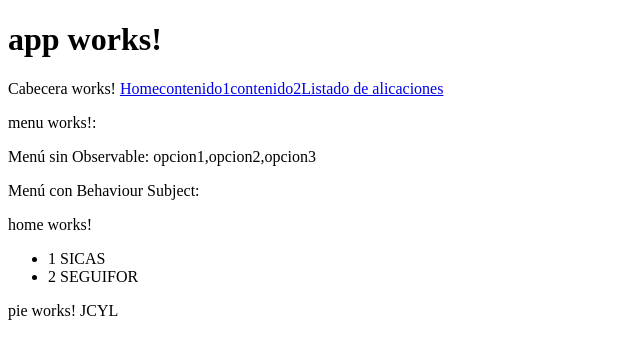
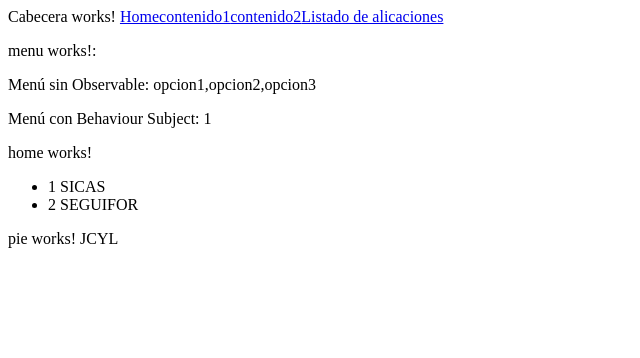
Before and after one commit to felixosle/Angular2-Playground, an Angular app: page /aplicaciones in a window 1280 px wide. Shown: the top 358 px of the page, without its empty margins (0-640 px from the left). Built offline with nearby package versions, Linux system fonts and the light colour scheme.

Commit message:
BehaviorSubject con number funcionando

```diff
--- a/src/app/aplicacion.service.ts
+++ b/src/app/aplicacion.service.ts
@@ -11,10 +11,10 @@ import {APLICACIONES} from './mock-aplicaciones';
 export class AplicacionService {
   constructor() { }
 
-  aplicacionSeleccionadaBS=new BehaviorSubject<number>(1);
+  aplicacionSeleccionadaBehSubject=new BehaviorSubject<number>(1);
 
   setAplicacion(number){
-    this.aplicacionSeleccionadaBS.next(2);
+    this.aplicacionSeleccionadaBehSubject.next(2);
   }
 
   getAplicaciones(){
--- a/src/app/app.component.html
+++ b/src/app/app.component.html
@@ -1,6 +1,3 @@
-<h1>
-  {{title}}
-</h1>
 <app-cabecera></app-cabecera>
 <app-menu></app-menu>
 
--- a/src/app/shared/layout/menu/menu.component.html
+++ b/src/app/shared/layout/menu/menu.component.html
@@ -5,5 +5,5 @@
   Menú sin Observable: {{aplicacionSeleccionada.menu}}
 </p>
 <p>
-  Menú con Behaviour Subject: {{aplicacionSeleccionadaBS.menu}}
+  Menú con Behaviour Subject: {{aplicacionSeleccionadaBehSubject | async}}
 </p>
--- a/src/app/shared/layout/menu/menu.component.ts
+++ b/src/app/shared/layout/menu/menu.component.ts
@@ -1,4 +1,4 @@
-import { Component, OnInit } from '@angular/core';
+import { Component, EventEmitter, OnInit } from '@angular/core';
 import {AplicacionService} from '../../../aplicacion.service';
 import {Aplicacion} from '../../../aplicacion';
 
@@ -14,7 +14,7 @@ export class MenuComponent implements OnInit {
 
   aplicaciones: Aplicacion[];
   aplicacionSeleccionada: Aplicacion=this.aplicacionService.getAplicacion(1);
-  aplicacionSeleccionadaBS= this.aplicacionService.aplicacionSeleccionadaBS;
+  aplicacionSeleccionadaBehSubject= this.aplicacionService.aplicacionSeleccionadaBehSubject;
 
   getAplicaciones(): void{
     this.aplicacionService.getAplicaciones()
```
